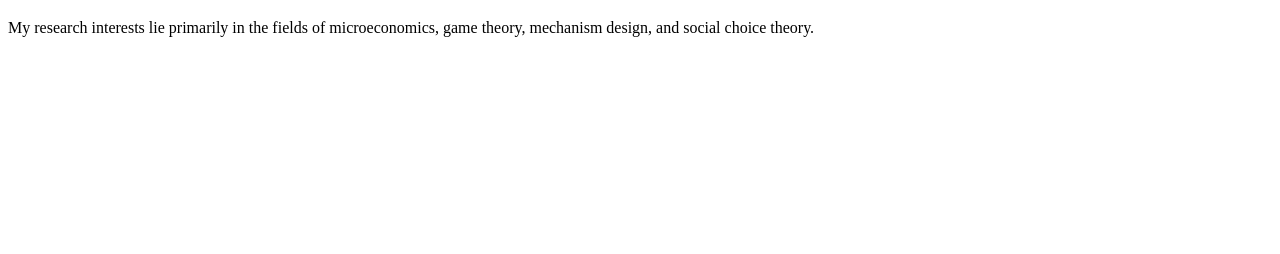
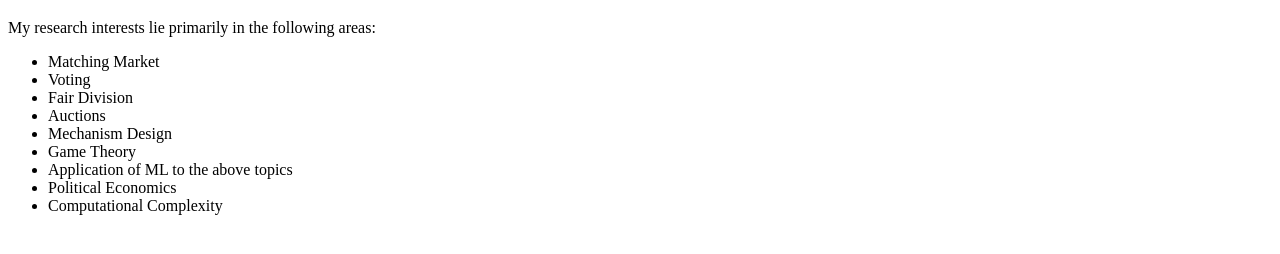
Before and after one commit to om-pathak/om-pathak.github.io, a plain HTML site: page research.html in a window 1280 px wide. Shown: the part 110-364 px from the top of the page. Drawn offline with Linux system fonts and the light colour scheme.

Commit message:
Update research.html

```diff
--- a/research.html
+++ b/research.html
@@ -10,7 +10,18 @@
   <div id="navbar"></div>
 
   <h1>Research Interests</h1>
-  <p>My research interests lie primarily in the fields of microeconomics, game theory, mechanism design, and social choice theory.</p>
+  <p>My research interests lie primarily in the following areas:</p>
+<ul>
+  <li>Matching Market</li>
+  <li>Voting</li>
+  <li>Fair Division</li>
+  <li>Auctions</li>
+  <li>Mechanism Design</li>
+  <li>Game Theory</li>
+  <li>Application of ML to the above topics</li>
+  <li>Political Economics</li>
+  <li>Computational Complexity</li>
+</ul>
 <!-- Add JavaScript to dynamically load the navbar -->
 <script>
   // Fetch the navbar HTML and insert it into the page
```
